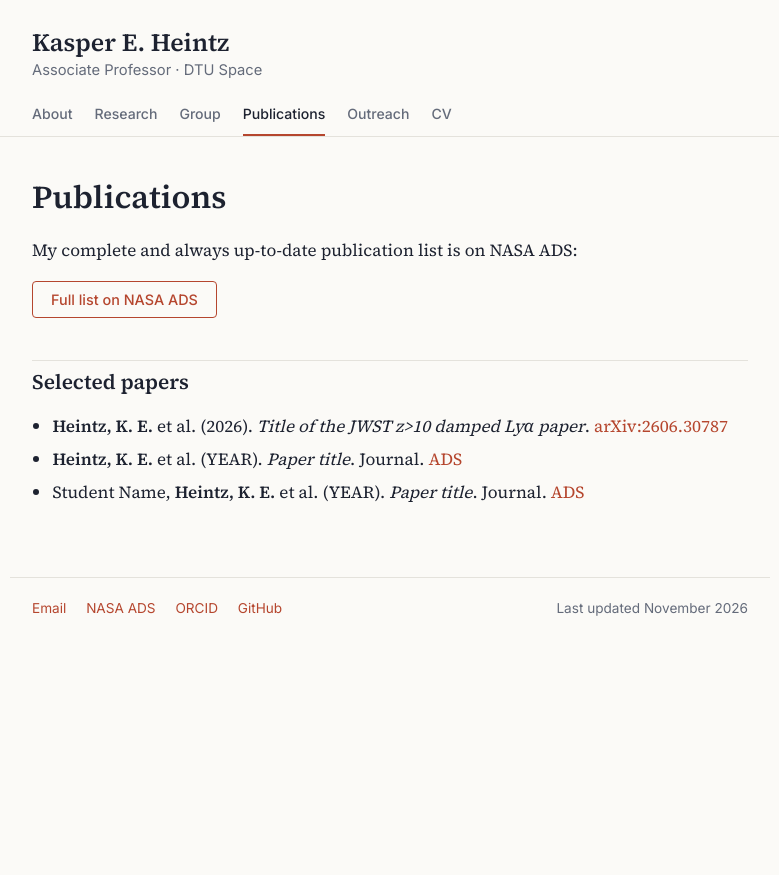
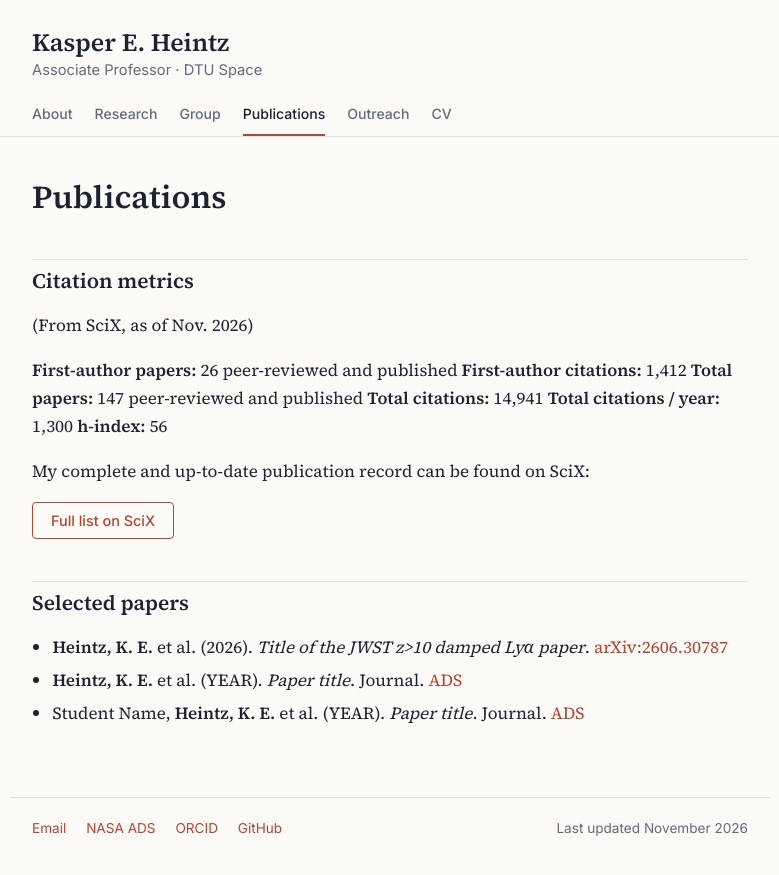
Before and after one commit to kasperheintz/kasperheintz.github.io, a Jekyll site: the page built from publications.md, in a window 1280 px wide. Shown: the top 875 px of the page, without its empty margins (250-1029 px from the left). Built offline with Jekyll 4.4.1, drawn with Linux system fonts in a browser that asks for light colours.

Commit message:
Enhance publications.md with citation metrics
Added citation metrics and updated publication links.

```diff
--- a/publications.md
+++ b/publications.md
@@ -2,9 +2,19 @@
 title: Publications
 ---
 
-My complete and always up-to-date publication list is on NASA ADS:
+## Citation metrics
+(From SciX, as of Nov. 2026)
 
-<a class="button" href="https://ui.adsabs.harvard.edu/search/q=author%3A%22Heintz%2C%20K.%20E.%22&sort=date%20desc">Full list on NASA ADS</a>
+**First-author papers:** 26 peer-reviewed and published
+**First-author citations:** 1,412
+**Total papers:** 147 peer-reviewed and published
+**Total citations:** 14,941
+**Total citations / year:** 1,300
+**h-index:** 56
+
+My complete and up-to-date publication record can be found on SciX:
+
+<a class="button" href="https://scixplorer.org/search?p=1&q=author%3A%22heintz%2C+kasper%22+collection%3Aastronomy&sort=score+desc&sort=date+desc&d=general">Full list on SciX</a>
 
 ## Selected papers
 
```
